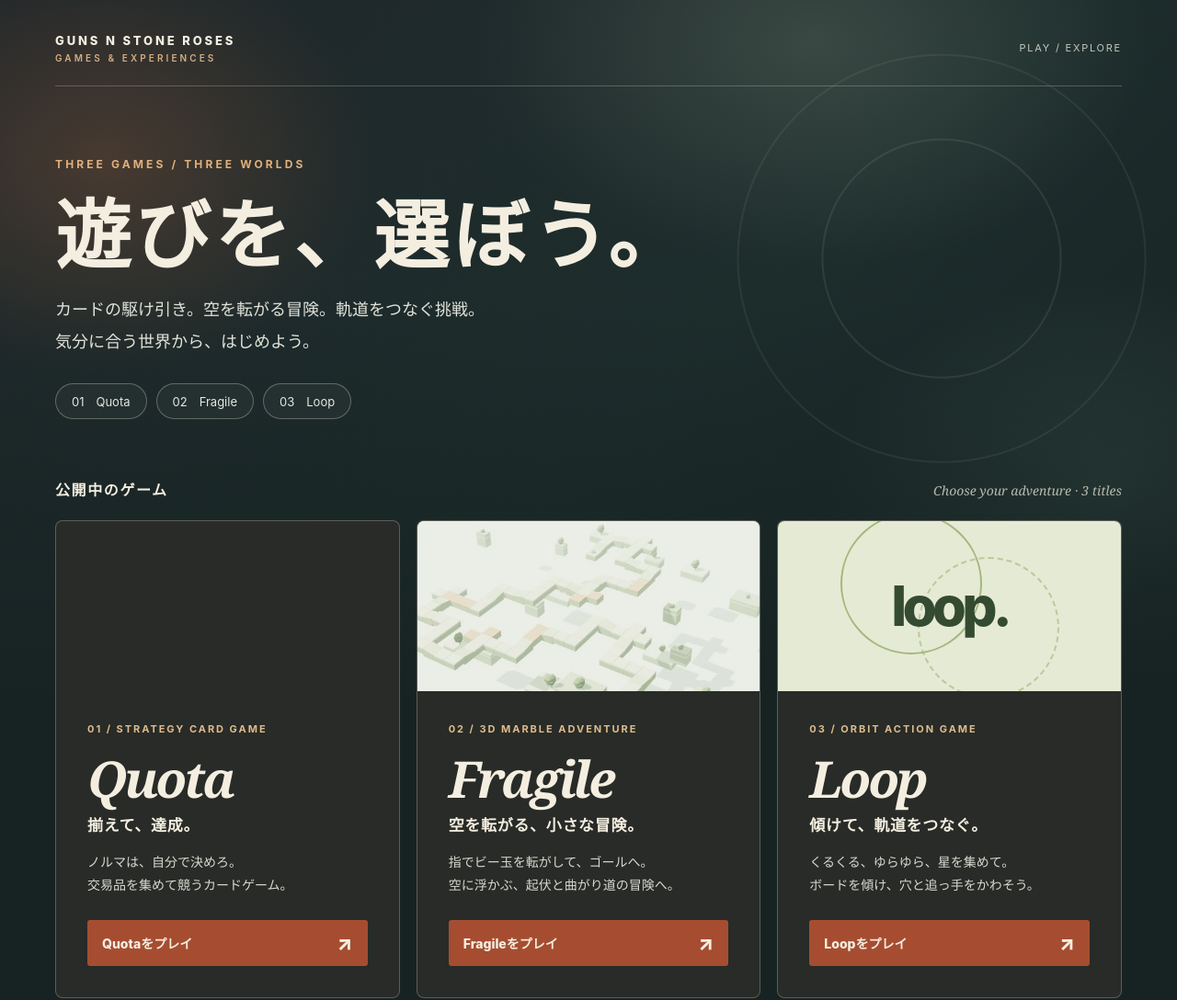
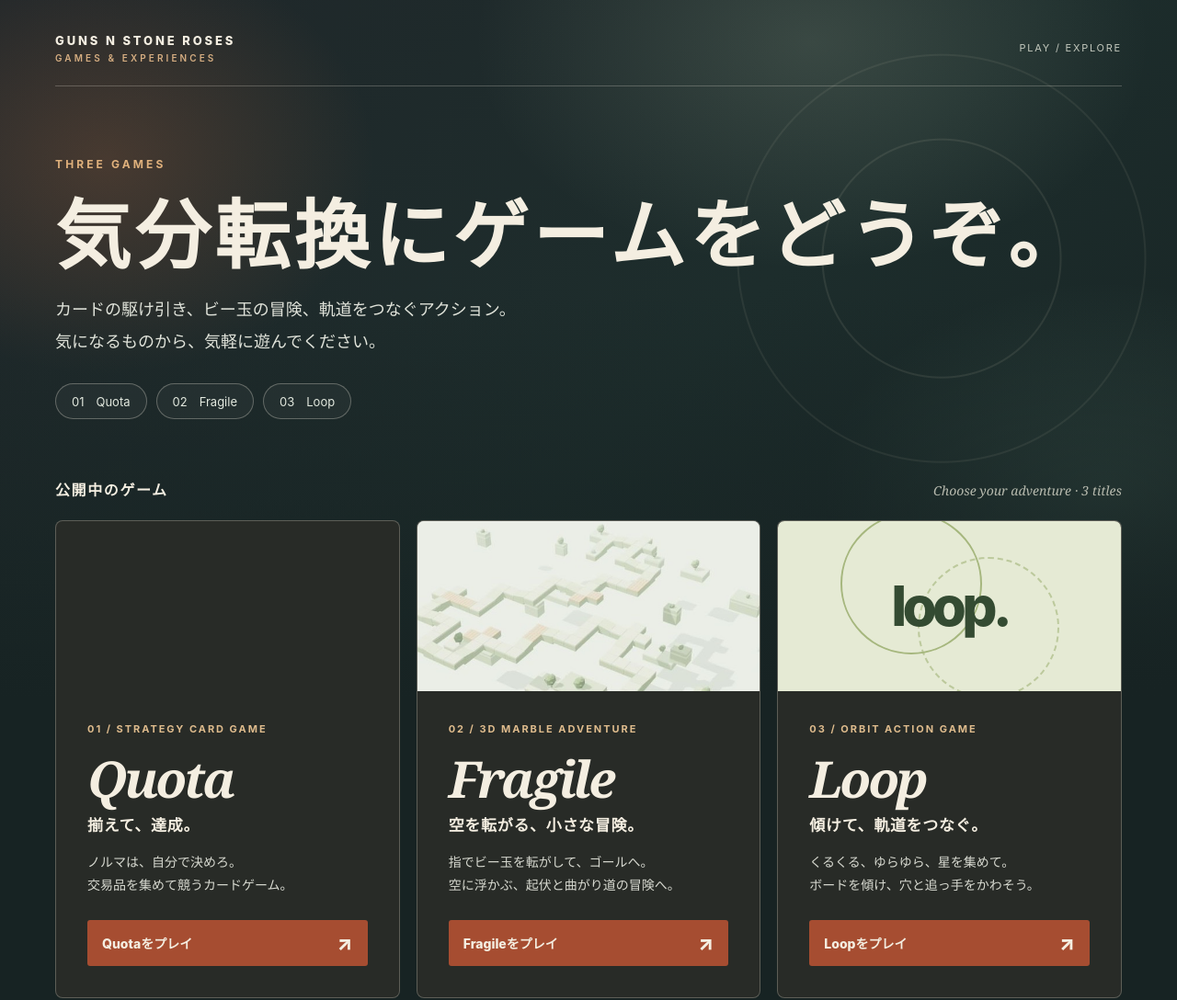
Before and after one commit to 428desmo/quota, a plain HTML site: page portal/index.html in a window 1280 px wide. Shown: the top 1088 px of the page at 92% size. Drawn offline with Linux system fonts and the light colour scheme.

Commit message:
Soften portal welcome copy

```diff
--- a/portal/index.html
+++ b/portal/index.html
@@ -84,9 +84,9 @@
         <div class="header-note">PLAY / EXPLORE</div>
       </header>
       <main>
-        <div class="eyebrow">THREE GAMES / THREE WORLDS</div>
-        <h1>遊びを、選ぼう。</h1>
-        <p class="lead">カードの駆け引き。空を転がる冒険。軌道をつなぐ挑戦。<br>気分に合う世界から、はじめよう。</p>
+        <div class="eyebrow">THREE GAMES</div>
+        <h1>気分転換にゲームをどうぞ。</h1>
+        <p class="lead">カードの駆け引き、ビー玉の冒険、軌道をつなぐアクション。<br>気になるものから、気軽に遊んでください。</p>
         <nav class="game-jump" aria-label="ゲームへ移動">
           <a href="#quota">01　Quota</a><a href="#fragile">02　Fragile</a><a href="#loop">03　Loop</a>
         </nav>
```
Also changed, not shown: 1 other file.
